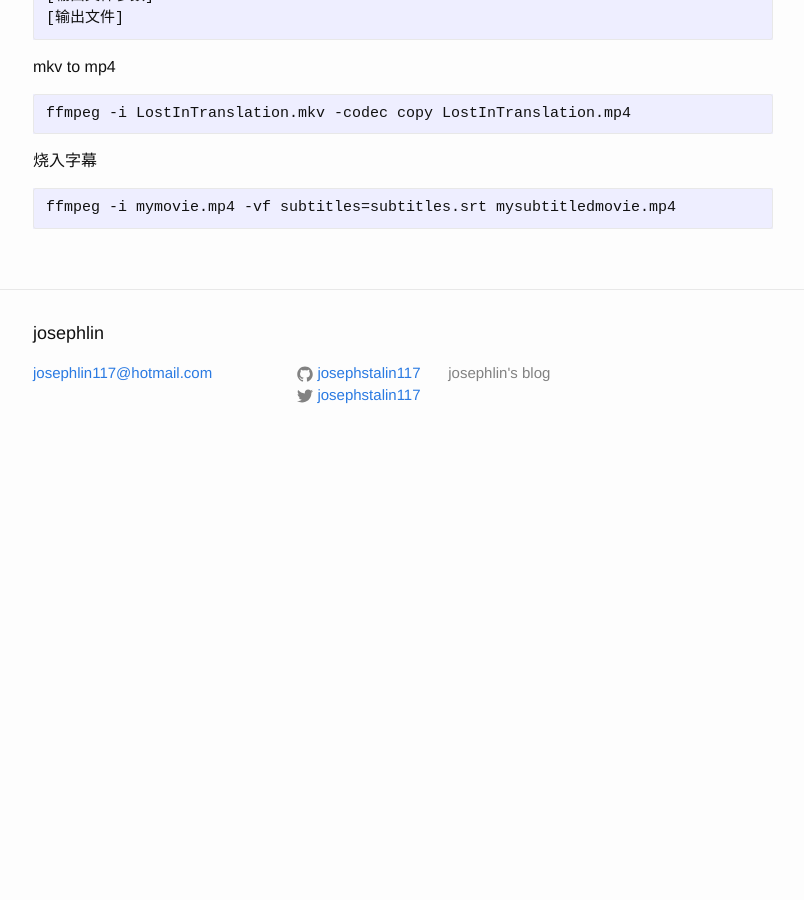
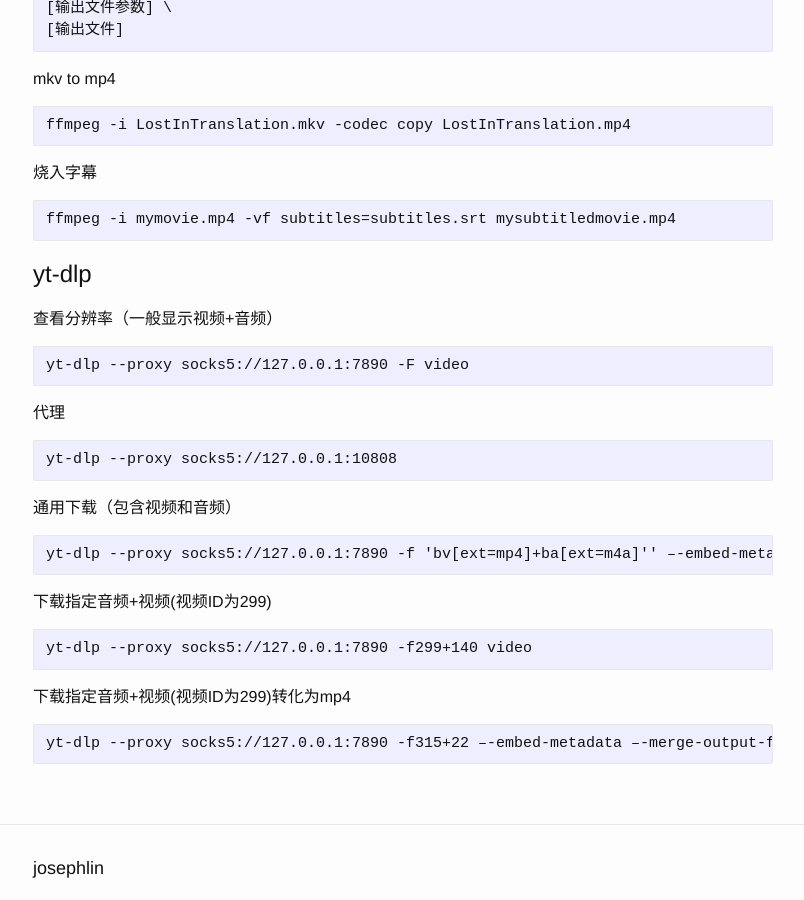
Before and after one commit to josephstalin117/josephstalin117.github.io, a Jekyll site: the page built from _posts/2021-6-20-youtube-dl.markdown, in a window 1280 px wide and 900 px high, scrolled down 621 px. Shown: the whole window, without its empty margins (237-1041 px from the left). Built offline with Jekyll 4.4.1, drawn with Linux system fonts in a browser that asks for light colours; before the commit the page ends 1088 px from its top, so only the background shows below that.

Commit message:
add run article

````diff
--- a/_posts/2021-6-20-youtube-dl.markdown
+++ b/_posts/2021-6-20-youtube-dl.markdown
@@ -5,7 +5,7 @@
 categories: command
 ---
 
-#### youtube-dl
+# youtube-dl
 
 ```
 youtube-dl.exe --proxy "socks5://127.0.0.1:1081/" -f 137+bestaudio --merge-output-format mkv "youtube url"
@@ -17,7 +17,7 @@
 ```
 
 
-#### ffmpeg
+# ffmpeg
 
 ```
 # 查看格式
@@ -40,3 +40,30 @@
 ```
 ffmpeg -i mymovie.mp4 -vf subtitles=subtitles.srt mysubtitledmovie.mp4
 ```
+
+# yt-dlp
+
+查看分辨率（一般显示视频+音频）
+```
+yt-dlp --proxy socks5://127.0.0.1:7890 -F video
+```
+
+代理
+```
+yt-dlp --proxy socks5://127.0.0.1:10808
+```
+
+通用下载（包含视频和音频）
+```
+yt-dlp --proxy socks5://127.0.0.1:7890 -f 'bv[ext=mp4]+ba[ext=m4a]'' –-embed-metadata –-merge-output-format mp4 video
+```
+
+下载指定音频+视频(视频ID为299)
+```
+yt-dlp --proxy socks5://127.0.0.1:7890 -f299+140 video
+```
+
+下载指定音频+视频(视频ID为299)转化为mp4
+```
+yt-dlp --proxy socks5://127.0.0.1:7890 -f315+22 –-embed-metadata –-merge-output-format mp4 video
+```
````
Also changed, not shown: _posts/2023-8-9-run.markdown (added, +43 -0 lines).
